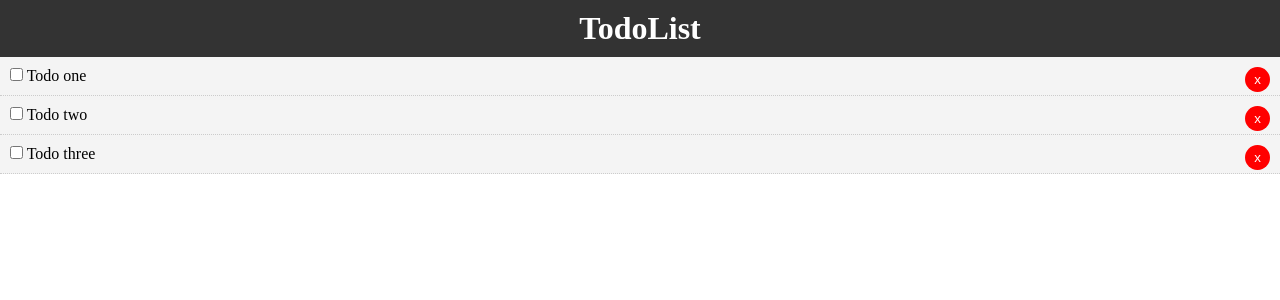
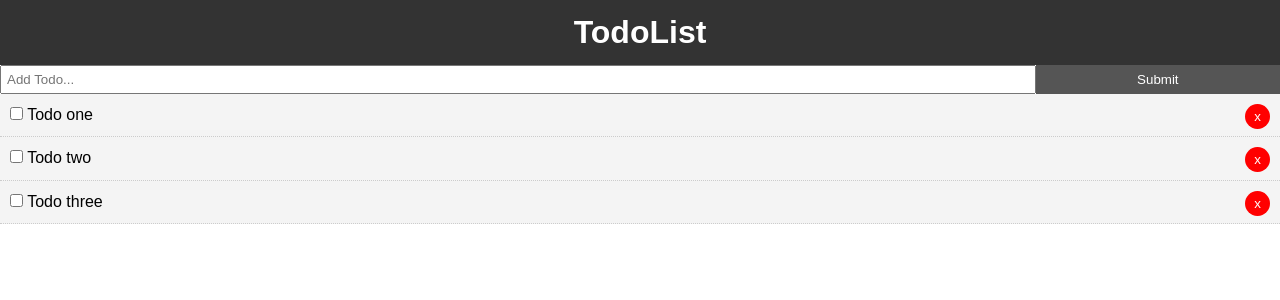
Before and after one commit to whereispolaris/vue-todos, a Vue app: page / in a window 1280 px wide. Shown: the top 300 px of the page. Built offline with nearby package versions, Linux system fonts and the light colour scheme.

Commit message:
Created AddTodo component and added it to App.

```diff
--- a/src/App.vue
+++ b/src/App.vue
@@ -1,6 +1,7 @@
 <template>
   <div id="app">
     <Header />
+    <AddTodo />
     <Todos v-bind:todos="todos" v-bind:key="type" v-on:del-todo="deleteTodo" />
   </div>
 </template>
@@ -8,11 +9,13 @@
 <script>
 import Header from "./components/layout/Header";
 import Todos from "./components/Todos";
+import AddTodo from "./components/AddTodo";
 export default {
   name: "App",
   components: {
     Todos,
-    Header
+    Header,
+    AddTodo
   },
   data() {
     return {
@@ -49,4 +52,20 @@
   padding: 0;
   margin: 0;
 }
+
+body {
+  font-family: Arial, Helvetica, sans-serif;
+  line-height: 1.4;
+}
+.btn {
+  display: inline-block;
+  border: none;
+  background: #555;
+  color: #fff;
+  padding: 7px 20px;
+  cursor: pointer;
+}
+.btn:hover {
+  background: #666;
+}
 </style>
--- /dev/null
+++ b/src/components/AddTodo.vue
@@ -0,0 +1,25 @@
+<template>
+  <div>
+    <form>
+      <input type="text" name="title" placeholder="Add Todo..." />
+      <input type="submit" value="Submit" class="btn" />
+    </form>
+  </div>
+</template>
+<script>
+export default {
+  name: "AddTodo"
+};
+</script>
+<style scoped>
+form {
+  display: flex;
+}
+input[type="text"] {
+  flex: 10;
+  padding: 5px;
+}
+input[type="submit"] {
+  flex: 2;
+}
+</style>
```
